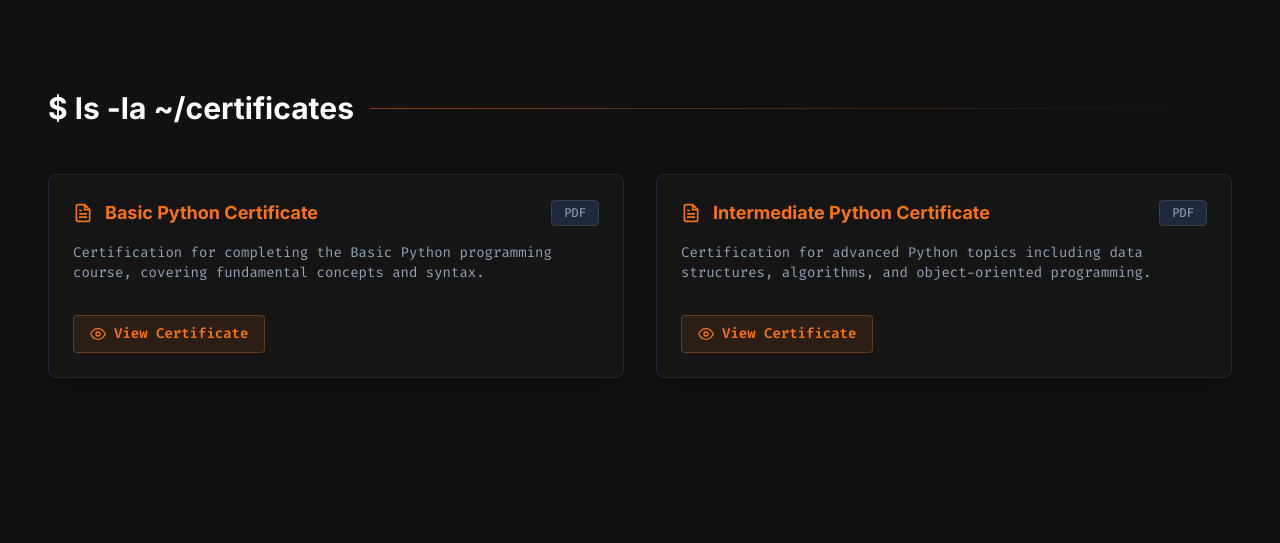
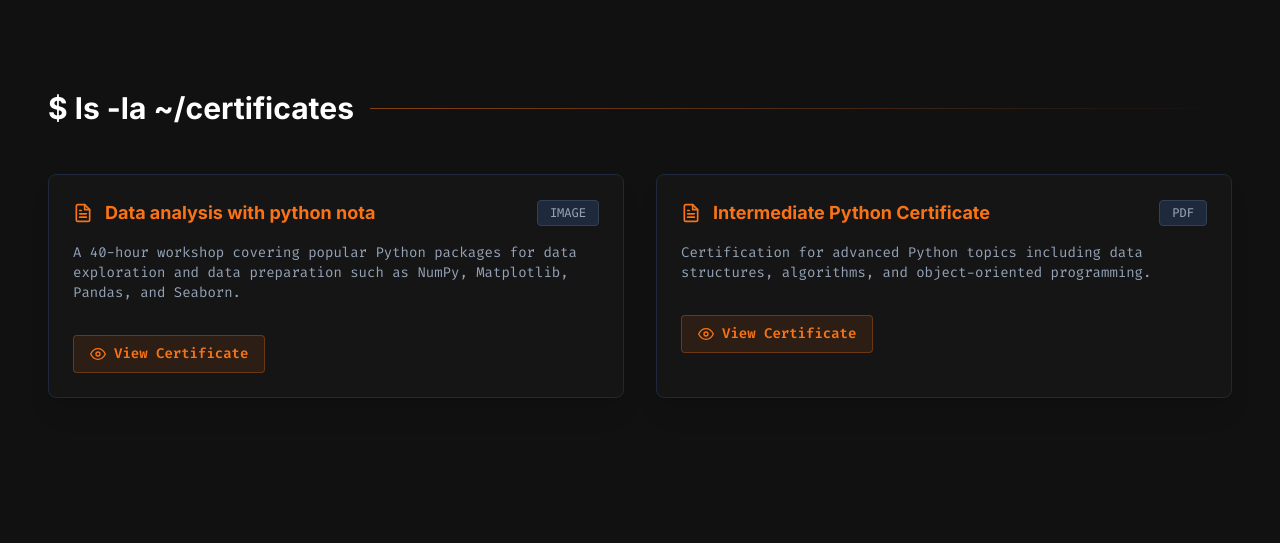
Before and after one commit to ja154/prtfo, a Flask app: page / in a window 1280 px wide. Shown: the part 4228-4771 px from the top of the page. Run offline with Flask 3, Linux system fonts and the light colour scheme; some libraries are stand-ins or nearby versions.

Commit message:
Update first certificate to Data Analysis with Python
- Added data-analysis-certificate.png to static assets.
- Updated templates/index.html to replace "Basic Python Certificate" with "Data analysis with python nota".
- Updated certificate description and changed format from PDF to IMAGE.
- Removed accidental server.log file.

```diff
--- a/templates/index.html
+++ b/templates/index.html
@@ -1149,13 +1149,13 @@
                             <div class="flex items-center justify-between">
                                 <div class="flex items-center gap-3 text-orange-500">
                                     <svg xmlns="http://www.w3.org/2000/svg" width="20" height="20" viewBox="0 0 24 24" fill="none" stroke="currentColor" stroke-width="2" stroke-linecap="round" stroke-linejoin="round"><path d="M14 2H6a2 2 0 0 0-2 2v16a2 2 0 0 0 2 2h12a2 2 0 0 0 2-2V8z"></path><polyline points="14 2 14 8 20 8"></polyline><line x1="16" y1="13" x2="8" y2="13"></line><line x1="16" y1="17" x2="8" y2="17"></line><polyline points="10 9 9 9 8 9"></polyline></svg>
-                                    <h4 class="text-lg font-bold font-sans-heading">Basic Python Certificate</h4>
-                                </div>
-                                <span class="px-3 py-1 text-xs font-mono bg-slate-800 border border-slate-700 rounded text-slate-400">PDF</span>
-                            </div>
-                            <p class="text-slate-400 text-sm">Certification for completing the Basic Python programming course, covering fundamental concepts and syntax.</p>
+                                    <h4 class="text-lg font-bold font-sans-heading">Data analysis with python nota</h4>
+                                </div>
+                                <span class="px-3 py-1 text-xs font-mono bg-slate-800 border border-slate-700 rounded text-slate-400">IMAGE</span>
+                            </div>
+                            <p class="text-slate-400 text-sm">A 40-hour workshop covering popular Python packages for data exploration and data preparation such as NumPy, Matplotlib, Pandas, and Seaborn.</p>
                             <div class="pt-4">
-                                <a href="{{ url_for('static', filename='basic-python-certificate.pdf') }}" target="_blank" class="inline-flex items-center gap-2 px-4 py-2 bg-orange-500/10 text-orange-500 border border-orange-500/30 rounded hover:bg-orange-500 hover:text-white transition-colors text-sm font-bold">
+                                <a href="{{ url_for('static', filename='data-analysis-certificate.png') }}" target="_blank" class="inline-flex items-center gap-2 px-4 py-2 bg-orange-500/10 text-orange-500 border border-orange-500/30 rounded hover:bg-orange-500 hover:text-white transition-colors text-sm font-bold">
                                     <svg xmlns="http://www.w3.org/2000/svg" width="16" height="16" viewBox="0 0 24 24" fill="none" stroke="currentColor" stroke-width="2" stroke-linecap="round" stroke-linejoin="round"><path d="M1 12s4-8 11-8 11 8 11 8-4 8-11 8-11-8-11-8z"></path><circle cx="12" cy="12" r="3"></circle></svg>
                                     View Certificate
                                 </a>
```
Also changed, not shown: static/data-analysis-certificate.png (added).
